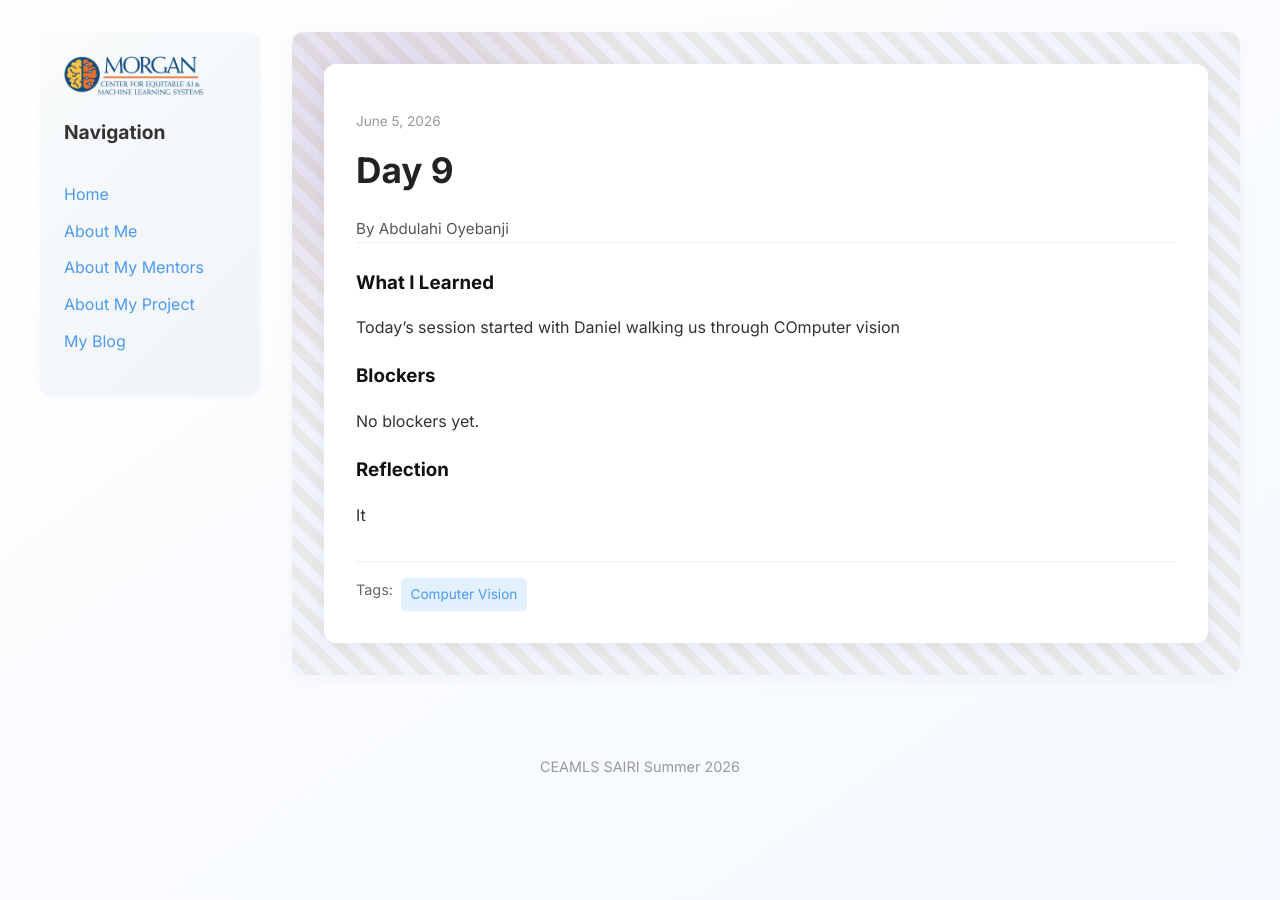
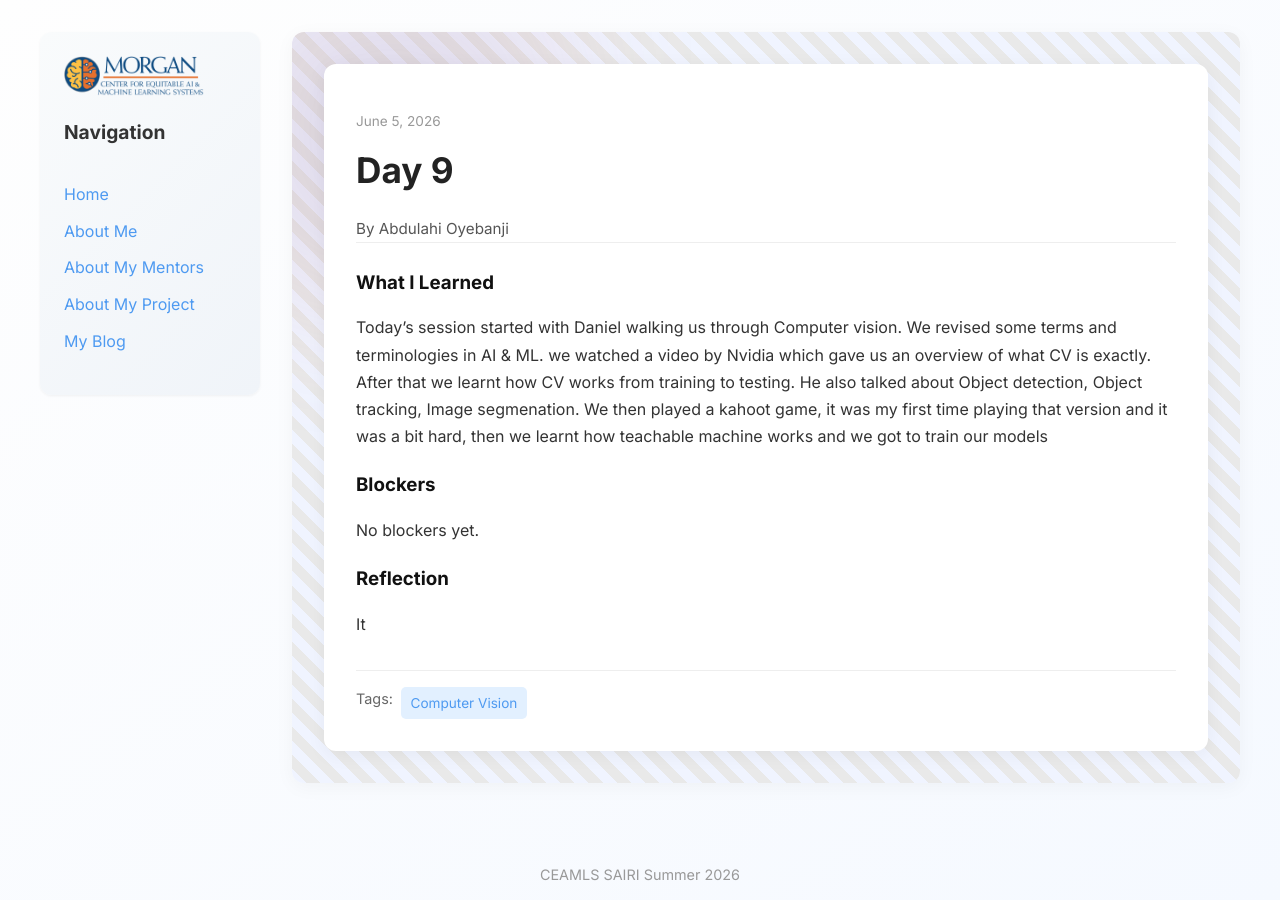
Before and after one commit to abdulahi-banji/abdulahi-banjiceamls26.github.io, a Jekyll site: the page built from _posts/2026-06-05-day-9.md, in a window 1280 px wide. Built offline with Jekyll 4.4.1, drawn with Linux system fonts in a browser that asks for light colours.

Commit message:
Teachable machine

```diff
--- a/_posts/2026-06-05-day-9.md
+++ b/_posts/2026-06-05-day-9.md
@@ -5,7 +5,7 @@ date: 2026-06-05
 permalink: /day9.html
 tags: ["Computer Vision"]
 what_i_learned: |
-  Today's session started with Daniel walking us through COmputer vision
+  Today's session started with Daniel walking us through Computer vision. We revised some terms and terminologies in AI & ML. we watched a video by Nvidia which gave us an overview of what CV is exactly. After that we learnt how CV works from training to testing. He also talked about Object detection, Object tracking, Image segmenation. We then played a kahoot game, it was my first time playing that version and it was a bit hard, then we learnt how teachable machine works and we got to train our models
 blockers: |
   No blockers yet.
 reflection: |
```
